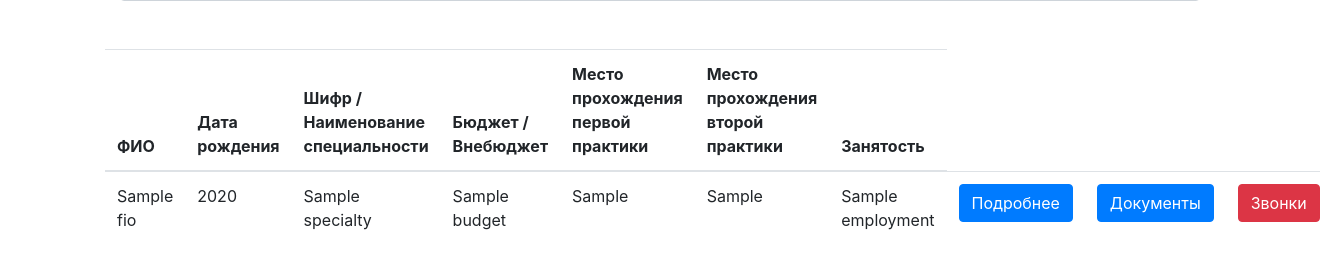
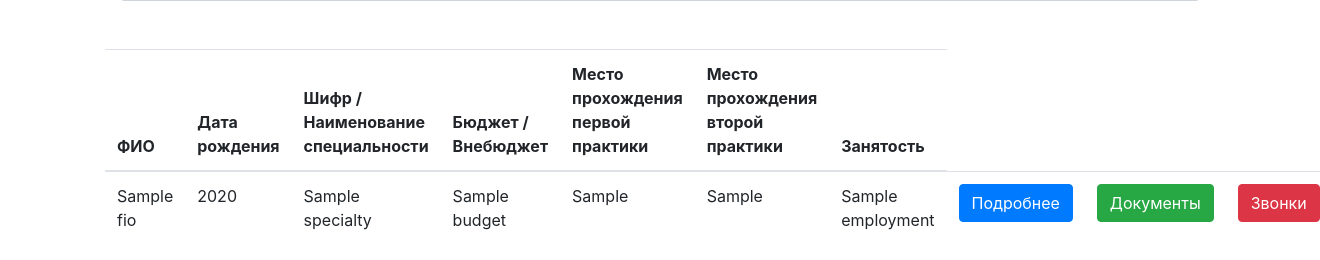
Before and after one commit to wolf553055/practice, a Django app: template students_base/templates/index.html in a window 1320 px wide. Shown: the part 1017-1277 px from the top of the page. Run offline with Django 3.2, Linux system fonts and the light colour scheme; tables that the repository leaves empty hold one stand-in row (values such as "Sample post"); the template is opened without the code that fills it: values that come from a table or form of the project are taken from there, most other values are stand-ins (such as "Sample title", 1, 10 or a date in 2020); data that the repository does not hold is empty; some libraries are stand-ins or nearby versions.

Commit message:
Added green color for buttons with documents

```diff
--- a/students_base/templates/index.html
+++ b/students_base/templates/index.html
@@ -115,7 +115,7 @@
                     </div>
               </td>
               <td>
-                  <button type="button" class="btn btn-primary" data-toggle="modal" data-target="#Modal{{ person.id }}">
+                  <button type="button" class="btn {% if person.documentimg_set.all.count > 0 %}btn-success{% else %}btn-primary{% endif %}" data-toggle="modal" data-target="#Modal{{ person.id }}">
                       Документы
                     </button>
 
```
